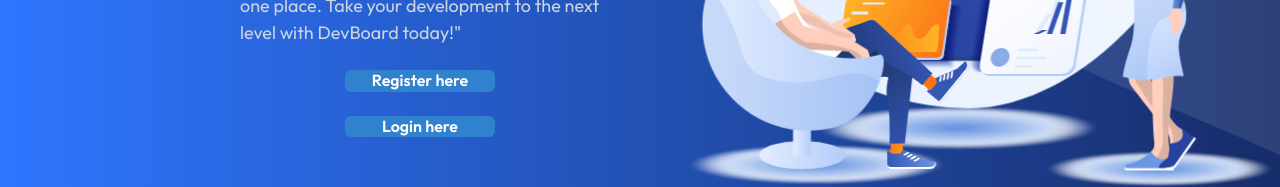
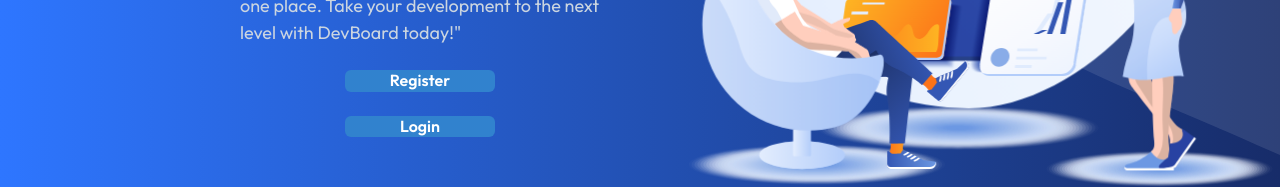
Before and after one commit to TessFanny/devBoard, a React (Vite) app in the folder DevBoard/: page /homepage in a window 1280 px wide. Shown: the part 459-646 px from the top of the page. Built offline with nearby package versions, Linux system fonts and the light colour scheme.

Commit message:
add JWTtoken on headers of getmypost

```diff
--- a/DevBoard/package.json
+++ b/DevBoard/package.json
@@ -29,6 +29,7 @@
         "lottie-react": "^2.4.0",
         "prop-types": "^15.8.1",
         "react": "^18.2.0",
+        "react-beautiful-dnd": "^13.1.1",
         "react-dom": "^18.2.0",
         "react-icons": "^4.7.1",
         "react-loading": "^2.0.3",
--- a/DevBoard/src/components/App/App.jsx
+++ b/DevBoard/src/components/App/App.jsx
@@ -24,9 +24,9 @@ import BurgerMenu from '../BurgerMenu/BurgerMenu.jsx';
 import PostForm from '../PostForm/PostForm.jsx';
 import Posts from '../posts/Posts';
 import MyPosts from '../Myposts/Myposts';
-
 import Likes from "../Likes/Likes.jsx";
 import PostEdit from '../Myposts/Postedit.jsx';
+import Kanban from '../Kanban/Kanban';
 
 // App component
 export default function App() {
@@ -108,6 +108,7 @@ export default function App() {
             <Route path="/organizations" element={<Organizations />} />
             <Route path="/addpost" element={<PostForm />} />
             <Route path="/likes" element={<Likes />} />
+            <Route path="/kanban" element={<Kanban />} />
             <Route path="/editpost/:postId" element={<PostEdit />} />
           </Routes>
         )}
--- a/DevBoard/src/components/Homepage/Homepage.jsx
+++ b/DevBoard/src/components/Homepage/Homepage.jsx
@@ -104,12 +104,12 @@ function Homepage() {
             <Button onClick={showRegister}
                     w={['150px', '150px', '200px', '150px']}
                     mt="6" colorScheme="blue"
-            >Register here
+            >Register
             </Button>
             <Button onClick={showLoginComponent}
                     w={['150px', '150px', '200px', '150px']}
                     mt="6" colorScheme="blue"
-            >Login here
+            >Login
             </Button>
           </Box>
 
@@ -124,7 +124,7 @@ function Homepage() {
           <Lottie
               animationData={homepage}
               style={{ width: '600px', height: '100%' }}/>
-         </Box>
+        </Box>
       </motion.div>
         )}
         {showDiv && (
--- /dev/null
+++ b/DevBoard/src/components/Kanban/Kanban.jsx
@@ -0,0 +1,10 @@
+import React from 'react'
+import { DragDropContext, Droppable, Draggable } from 'react-beautiful-dnd';
+import { useState } from 'react';
+
+function Kanban() {
+return (
+    <div></div>
+)
+}
+export default Kanban
--- a/DevBoard/src/features/user/user.js
+++ b/DevBoard/src/features/user/user.js
@@ -94,7 +94,11 @@ export const getUserPosts = createAsyncThunk(
     async ({ id }) => {
         const VITE_BACKEND_URL = import.meta.env.VITE_BACKEND_URL;
         // Make a POST request to a register endpoint with email and password
-        const response = await axios.get(`${VITE_BACKEND_URL}/api/user/${id}/posts`);
+        const response = await axios.get(`${VITE_BACKEND_URL}/api/user/${id}/posts`,
+        {headers: {
+          Authorization: `Bearer ${localStorage.getItem('token')}`, // Bearer ACCESSTOKEN
+        }}
+        );
         const {data} = response;
         return data;
     }
@@ -105,6 +109,7 @@ export const getUserLikedPosts = createAsyncThunk(
     'user/getUserLikedPosts',
     async ({ id }) => {
         const VITE_BACKEND_URL = import.meta.env.VITE_BACKEND_URL;
+
         // Make a POST request to a register endpoint with email and password
         const response = await axios.get(`${VITE_BACKEND_URL}/api/user/${id}/like/posts`);
         const {data} = response;
```
Also changed, not shown: 1 other file (tests, documents, lock files or other folders).
